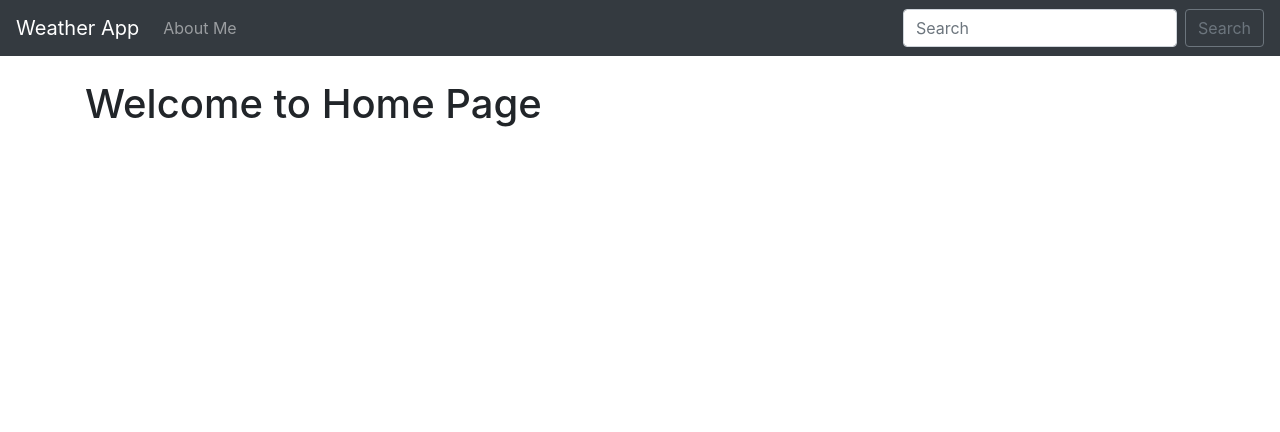
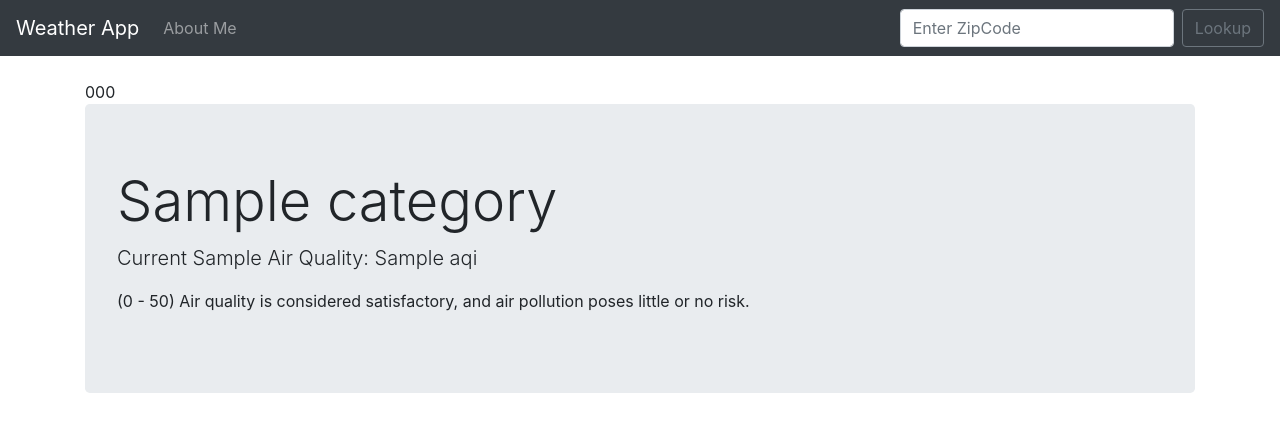
Before and after one commit to dipprog/djangoweather, a Django app: template Weatherlookup/templates/home.html in a window 1280 px wide. Shown: the top 432 px of the page. Run offline with Django 3.2, Linux system fonts and the light colour scheme; the template is opened without the code that fills it: most values are stand-ins (such as "Sample title", 1, 10 or a date in 2020); parts of the project's set-up code (start-up, migrations or seed data) failed here and were passed over; some libraries are stand-ins or nearby versions.

Commit message:
final changes

```diff
--- a/Weatherlookup/templates/base.html
+++ b/Weatherlookup/templates/base.html
@@ -10,6 +10,14 @@
     <link rel="stylesheet" href="https://stackpath.bootstrapcdn.com/bootstrap/4.3.1/css/bootstrap.min.css"
         integrity="sha384-ggOyR0iXCbMQv3Xipma34MD+dH/1fQ784/j6cY/iJTQUOhcWr7x9JvoRxT2MZw1T" crossorigin="anonymous">
     <title>Django App</title>
+    <style>
+        .good {  background-color: #0C0;}
+        .moderate {  background-color: #FFFF00;}
+        .usg {  background-color: #FF9900;}
+        .unhealthy {  background-color: #FF0000;}
+        .veryunhealthy {  background-color: #990066;}
+        .hazardous {  background-color: #660000;}
+    </style>
 </head>
 
 <body>
@@ -26,9 +34,10 @@
                     <a class="nav-link" href="{% url 'about' %}">About Me</a>
                 </li>
             </ul>
-            <form class="form-inline my-2 my-lg-0">
-                <input class="form-control mr-sm-2" type="search" placeholder="Search" aria-label="Search">
-                <button class="btn btn-outline-secondary my-2 my-sm-0" type="submit">Search</button>
+            <form action="{% url 'home' %}" method="POST" class="form-inline my-2 my-lg-0">
+                {% csrf_token %}
+                <input class="form-control mr-sm-2" type="search" placeholder="Enter ZipCode" aria-label="Search" name="zipcode">
+                <button class="btn btn-outline-secondary my-2 my-sm-0" type="submit">Lookup</button>
             </form>
         </div>
     </nav>
--- a/Weatherlookup/templates/home.html
+++ b/Weatherlookup/templates/home.html
@@ -1,5 +1,34 @@
 {% extends 'base.html' %}
 
 {% block content %}
-    <h1>Welcome to Home Page</h1>
+    {% if zipcode %}
+        {{ zipcode }}
+    {% endif %}
+    {% if api_content %}
+        {% if api_content == "Error..." %}
+            <p>There is an error, please try again....</p>
+        {% else %}
+            <div class="jumbotron {{ category_color }}">
+                <h1 class="display-4">{{api_content.0.Category.Name}}</h1>
+                <p class="lead">Current {{ api_content.0.ReportingArea }}  Air Quality: {{ api_content.0.AQI }}</p>
+                {% if api_content.0.Category.Number == 1 %}
+                    <p>(0 - 50) Air quality is considered satisfactory, and air pollution poses little or no risk.</p>
+                {% elif api_content.0.Category.Number == 2 %}
+                    <p>(51 - 100) Air quality is acceptable; however, for some pollutants there may be a moderate health concern for a very
+                    small number of people who are unusually sensitive to air pollution.</p>
+                {% elif api_content.0.Category.Number == 3 %}
+                    <p> (101 - 150) Although general public is not likely to be affected at this AQI range, people with lung disease, older
+                    adults and children are at a greater risk from exposure to ozone, whereas persons with heart and lung disease, older
+                    adults and children are at greater risk from the presence of particles in the air. </p>
+                {% elif api_content.0.Category.Number == 4 %}
+                    <p>(151 - 200) Everyone may begin to experience health effects; members of sensitive groups may experience more serious
+                    health effects. </p>
+                {% elif api_content.0.Category.Number == 5 %}
+                    <p>(201 - 300) Health alert: everyone may experience more serious health effects.</p>
+                {% else %}
+                    <p>(301 - 500) Health warnings of emergency conditions. The entire population is more likely to be affected.</p>
+                {% endif %}
+            </div>
+        {% endif %}
+    {% endif %}
 {% endblock %}
```
Also changed, not shown: Weatherlookup/views.py (+46 -2 lines).
